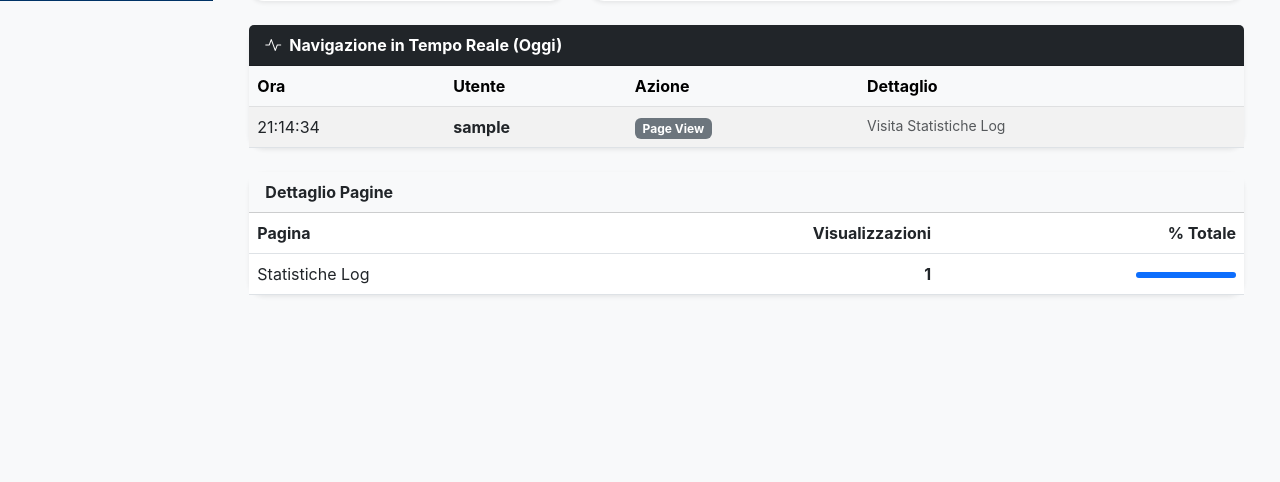
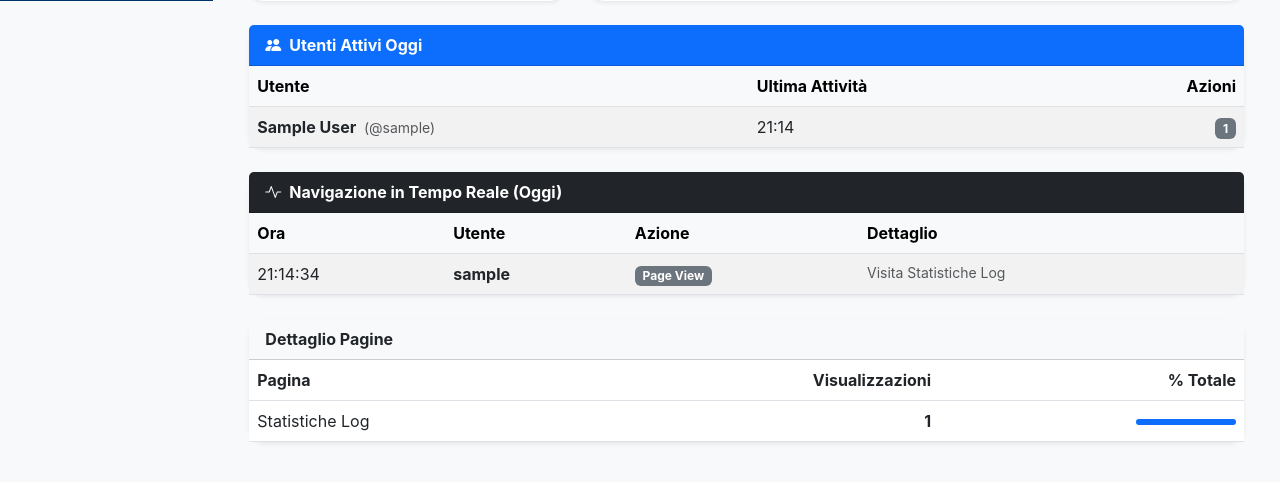
Before and after one commit to Mastra10/PerformanceAtlete, a Django app: page /statistiche-log/ in a window 1280 px wide. Shown: the part 799-1281 px from the top of the page. Before the commit the page ends 1095 px from the top, so only its background shows below. Run offline with Django 5.2, Linux system fonts and the light colour scheme; the visitor is signed in with stand-in values (Sample User, id 1); data comes from the database, SQL or seed files in the repository; data that the repository does not hold is empty.

Commit message:
Agg commands sync 138

```diff
--- a/atleti/templates/atleti/statistiche_log.html
+++ b/atleti/templates/atleti/statistiche_log.html
@@ -60,6 +60,46 @@
                 <div class="card-body">
                     <canvas id="chartTrend"></canvas>
                 </div>
+            </div>
+        </div>
+    </div>
+
+    <!-- Tabella Utenti Attivi Oggi -->
+    <div class="card shadow-sm mt-4">
+        <div class="card-header bg-primary text-white fw-bold">
+            <i class="bi bi-people-fill me-2"></i>Utenti Attivi Oggi
+        </div>
+        <div class="card-body p-0">
+            <div class="table-responsive">
+                <table class="table table-striped table-hover mb-0">
+                    <thead class="table-light">
+                        <tr>
+                            <th>Utente</th>
+                            <th>Ultima Attività</th>
+                            <th class="text-end">Azioni</th>
+                        </tr>
+                    </thead>
+                    <tbody>
+                        {% for u in utenti_oggi %}
+                        <tr>
+                            <td>
+                                <strong>
+                                    {% if u.utente__first_name %}
+                                        {{ u.utente__first_name }} {{ u.utente__last_name }}
+                                    {% else %}
+                                        {{ u.utente__username }}
+                                    {% endif %}
+                                </strong>
+                                <span class="text-muted small ms-1">(@{{ u.utente__username }})</span>
+                            </td>
+                            <td>{{ u.ultima_visita|date:"H:i" }}</td>
+                            <td class="text-end"><span class="badge bg-secondary">{{ u.count }}</span></td>
+                        </tr>
+                        {% empty %}
+                        <tr><td colspan="3" class="text-center py-3 text-muted">Nessun utente attivo oggi.</td></tr>
+                        {% endfor %}
+                    </tbody>
+                </table>
             </div>
         </div>
     </div>
--- a/atleti/views.py
+++ b/atleti/views.py
@@ -1888,6 +1888,15 @@ def statistiche_log(request):
         utente__isnull=False
     ).select_related('utente').order_by('-data')
 
+    # 7. Aggregazione Utenti Oggi
+    utenti_oggi = logs_qs.filter(
+        data__date=today,
+        utente__isnull=False
+    ).values('utente__username', 'utente__first_name', 'utente__last_name').annotate(
+        count=Count('id'),
+        ultima_visita=Max('data')
+    ).order_by('-ultima_visita')
+
     return render(request, 'atleti/statistiche_log.html', {
         'page_stats': page_stats,
         'user_stats': user_stats,
@@ -1896,6 +1905,7 @@ def statistiche_log(request):
         'daily_data': json.dumps(daily_data),
         'daily_unique_data': json.dumps(daily_unique_data),
         'navigazione_odierna': navigazione_odierna,
+        'utenti_oggi': utenti_oggi,
     })
 
 # --- GESTIONE ALLENAMENTI ---
```
